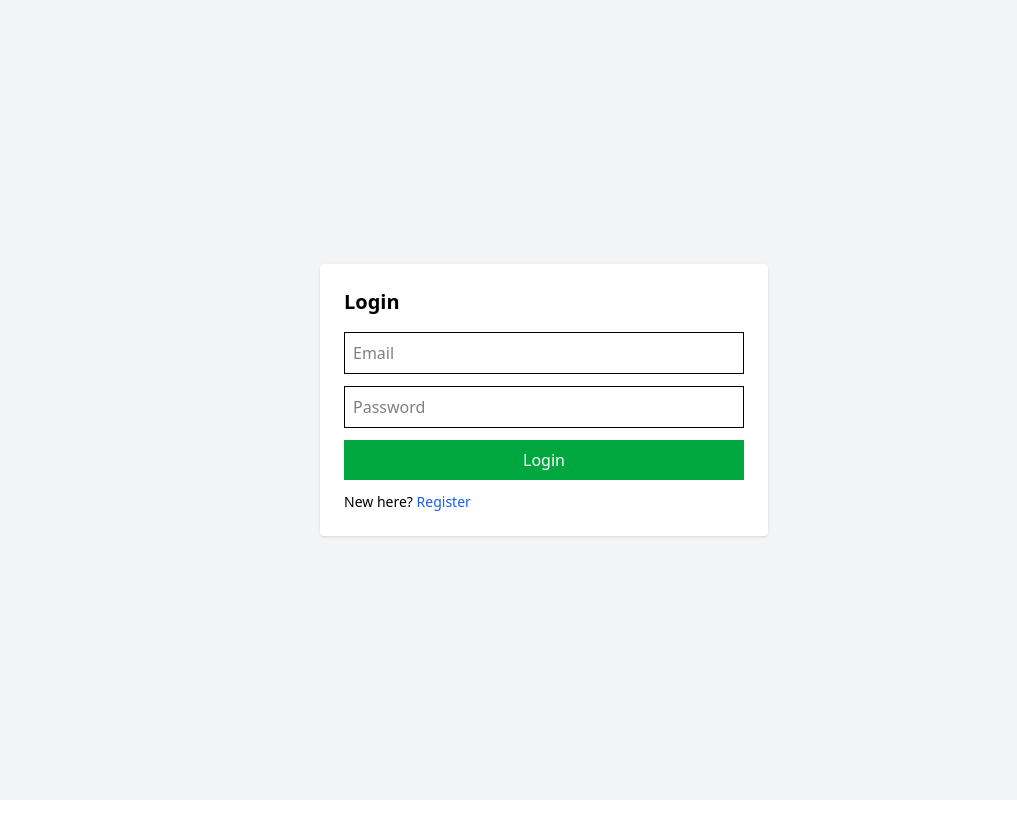
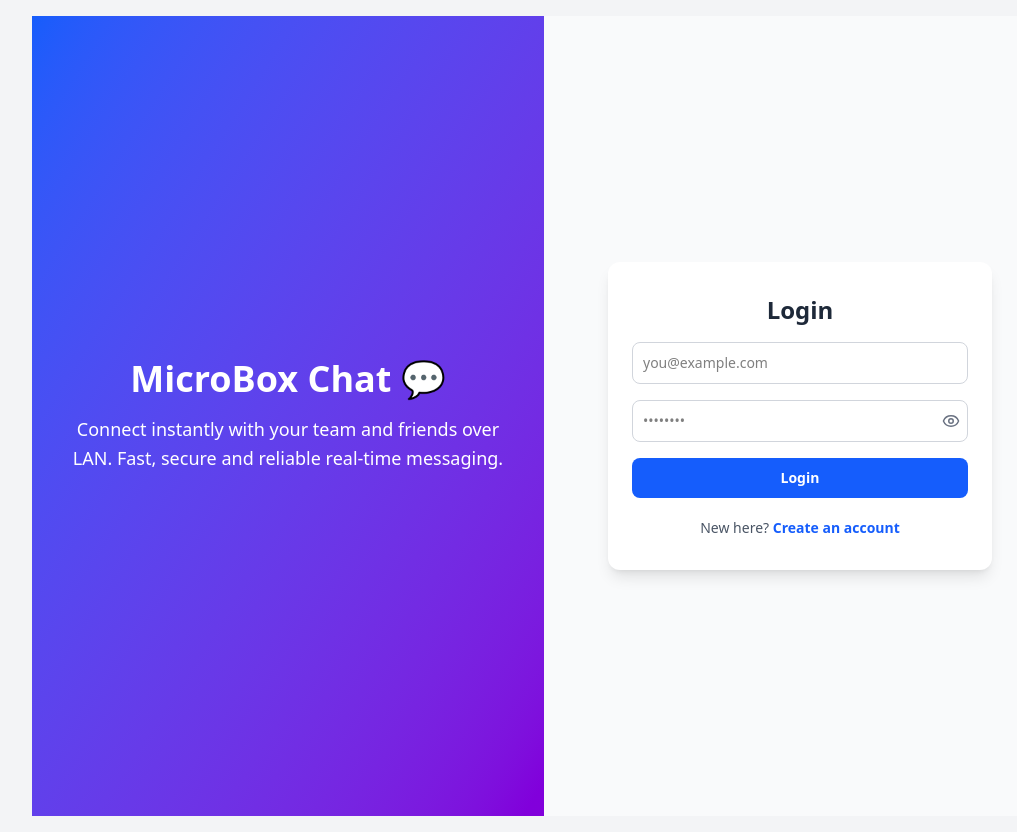
Before and after one commit to Himanshu-xeno/Microbox-chat, a React (Vite) app in the folder frontend/: page / in a window 1280 px wide. Shown: the whole page, without its empty margins (96-1113 px from the left). Before the commit the page ends 800 px from the top, so only its background shows below. Built offline with nearby package versions, Linux system fonts and the light colour scheme.

Commit message:
Updated the login & register file

```diff
--- a/frontend/src/Login.jsx
+++ b/frontend/src/Login.jsx
@@ -1,8 +1,10 @@
 import { useState } from "react";
+import { Eye, EyeOff } from "lucide-react"; // 👈 install: npm install lucide-react
 
 export default function Login({ onAuth, switchToRegister }) {
   const [email, setEmail] = useState("");
   const [password, setPassword] = useState("");
+  const [showPassword, setShowPassword] = useState(false);
   const [error, setError] = useState("");
 
   async function handleSubmit(e) {
@@ -29,15 +31,72 @@ export default function Login({ onAuth, switchToRegister }) {
   }
 
   return (
-    <div className="max-w-md mx-auto my-8 p-6 bg-white rounded shadow">
-      <h2 className="text-xl font-semibold mb-4">Login</h2>
-      {error && <div className="text-red-600 mb-2">{error}</div>}
-      <form onSubmit={handleSubmit} className="space-y-3">
-        <input className="w-full p-2 border" placeholder="Email" value={email} onChange={e=>setEmail(e.target.value)} />
-        <input className="w-full p-2 border" placeholder="Password" type="password" value={password} onChange={e=>setPassword(e.target.value)} />
-        <button className="w-full p-2 bg-green-600 text-white">Login</button>
-      </form>
-      <p className="mt-3 text-sm">New here? <button className="text-blue-600" onClick={switchToRegister}>Register</button></p>
+    <div className="h-screen grid grid-cols-1 md:grid-cols-2 overflow-hidden">
+      {/* Left branding */}
+      <div className="hidden md:flex flex-col items-center justify-center bg-gradient-to-br from-blue-600 to-purple-700 text-white p-8">
+        <h1 className="text-4xl font-bold mb-4">MicroBox Chat 💬</h1>
+        <p className="text-lg leading-relaxed max-w-md text-center">
+          Connect instantly with your team and friends over LAN.
+          Fast, secure and reliable real-time messaging.
+        </p>
+      </div>
+
+      {/* Right form */}
+      <div className="flex items-center justify-center bg-gray-50">
+        <div className="w-full max-w-sm bg-white rounded-xl shadow-lg px-6 py-8">
+          <h2 className="text-2xl font-bold text-gray-800 mb-4 text-center">
+            Login
+          </h2>
+
+          {error && (
+            <div className="text-red-600 text-sm mb-4 text-center">{error}</div>
+          )}
+
+          <form onSubmit={handleSubmit} className="space-y-4">
+            {/* Email */}
+            <input
+              className="w-full p-2.5 rounded-lg border border-gray-300 focus:ring-2 focus:ring-blue-500 focus:outline-none text-sm"
+              type="email"
+              placeholder="you@example.com"
+              value={email}
+              onChange={(e) => setEmail(e.target.value)}
+            />
+
+            {/* Password with toggle */}
+            <div className="relative">
+              <input
+                className="w-full p-2.5 rounded-lg border border-gray-300 focus:ring-2 focus:ring-blue-500 focus:outline-none text-sm pr-10"
+                type={showPassword ? "text" : "password"}
+                placeholder="••••••••"
+                value={password}
+                onChange={(e) => setPassword(e.target.value)}
+              />
+              <button
+                type="button"
+                onClick={() => setShowPassword((prev) => !prev)}
+                className="absolute inset-y-0 right-2 flex items-center text-gray-500 hover:text-gray-700"
+              >
+                {showPassword ? <EyeOff size={18} /> : <Eye size={18} />}
+              </button>
+            </div>
+
+            {/* Login Button */}
+            <button className="w-full py-2.5 rounded-lg bg-blue-600 text-white font-semibold hover:bg-blue-700 transition text-sm">
+              Login
+            </button>
+          </form>
+
+          <p className="mt-5 text-sm text-center text-gray-600">
+            New here?{" "}
+            <button
+              onClick={switchToRegister}
+              className="text-blue-600 font-semibold hover:underline"
+            >
+              Create an account
+            </button>
+          </p>
+        </div>
+      </div>
     </div>
   );
 }
--- a/frontend/src/Register.jsx
+++ b/frontend/src/Register.jsx
@@ -1,9 +1,11 @@
 import { useState } from "react";
+import { Eye, EyeOff } from "lucide-react"; // install: npm install lucide-react
 
 export default function Register({ onAuth, switchToLogin }) {
   const [name, setName] = useState("");
   const [email, setEmail] = useState("");
   const [password, setPassword] = useState("");
+  const [showPassword, setShowPassword] = useState(false);
   const [error, setError] = useState("");
 
   async function handleSubmit(e) {
@@ -20,7 +22,6 @@ export default function Register({ onAuth, switchToLogin }) {
         setError(data.message || "Registration failed");
         return;
       }
-      // Save token & user
       localStorage.setItem("token", data.token);
       localStorage.setItem("user", JSON.stringify(data.user));
       onAuth(data.user);
@@ -31,16 +32,82 @@ export default function Register({ onAuth, switchToLogin }) {
   }
 
   return (
-    <div className="max-w-md mx-auto my-8 p-6 bg-white rounded shadow">
-      <h2 className="text-xl font-semibold mb-4">Register</h2>
-      {error && <div className="text-red-600 mb-2">{error}</div>}
-      <form onSubmit={handleSubmit} className="space-y-3">
-        <input className="w-full p-2 border" placeholder="Name" value={name} onChange={e=>setName(e.target.value)} />
-        <input className="w-full p-2 border" placeholder="Email" value={email} onChange={e=>setEmail(e.target.value)} />
-        <input className="w-full p-2 border" placeholder="Password" type="password" value={password} onChange={e=>setPassword(e.target.value)} />
-        <button className="w-full p-2 bg-blue-600 text-white">Register</button>
-      </form>
-      <p className="mt-3 text-sm">Already have an account? <button className="text-blue-600" onClick={switchToLogin}>Login</button></p>
+    <div className="h-screen grid grid-cols-1 md:grid-cols-2 overflow-hidden">
+      {/* Left branding */}
+      <div className="hidden md:flex flex-col items-center justify-center bg-gradient-to-br from-pink-500 to-orange-600 text-white p-12">
+        <h1 className="text-5xl font-extrabold mb-4">Join MicroBox 🚀</h1>
+        <p className="text-lg leading-relaxed max-w-md text-center">
+          Create your free account and start chatting with your peers in a secure and private LAN environment.
+        </p>
+      </div>
+
+      {/* Right form */}
+      <div className="flex items-center justify-center bg-gray-50">
+        <div className="w-full max-w-sm bg-white rounded-2xl shadow-lg px-8 py-10 flex flex-col justify-center">
+          <h2 className="text-3xl font-bold text-gray-800 mb-6 text-center">
+            Register
+          </h2>
+
+          {error && (
+            <div className="text-red-600 text-sm mb-4 text-center">{error}</div>
+          )}
+
+          <form onSubmit={handleSubmit} className="space-y-5">
+            {/* Name */}
+            <input
+              className="w-full p-3 rounded-xl border border-gray-300 focus:ring-2 focus:ring-pink-500 focus:outline-none text-sm"
+              placeholder="Full Name"
+              value={name}
+              onChange={(e) => setName(e.target.value)}
+              required
+            />
+
+            {/* Email */}
+            <input
+              className="w-full p-3 rounded-xl border border-gray-300 focus:ring-2 focus:ring-pink-500 focus:outline-none text-sm"
+              type="email"
+              placeholder="you@example.com"
+              value={email}
+              onChange={(e) => setEmail(e.target.value)}
+              required
+            />
+
+            {/* Password with toggle */}
+            <div className="relative">
+              <input
+                className="w-full p-3 rounded-xl border border-gray-300 focus:ring-2 focus:ring-pink-500 focus:outline-none text-sm pr-10"
+                type={showPassword ? "text" : "password"}
+                placeholder="••••••••"
+                value={password}
+                onChange={(e) => setPassword(e.target.value)}
+                required
+              />
+              <button
+                type="button"
+                onClick={() => setShowPassword((prev) => !prev)}
+                className="absolute inset-y-0 right-3 flex items-center text-gray-500 hover:text-gray-700"
+              >
+                {showPassword ? <EyeOff size={20} /> : <Eye size={20} />}
+              </button>
+            </div>
+
+            {/* Register Button */}
+            <button className="w-full py-3 rounded-xl bg-pink-600 text-white font-semibold hover:bg-pink-700 transition text-sm">
+              Register
+            </button>
+          </form>
+
+          <p className="mt-6 text-sm text-center text-gray-600">
+            Already have an account?{" "}
+            <button
+              onClick={switchToLogin}
+              className="text-pink-600 font-semibold hover:underline"
+            >
+              Login
+            </button>
+          </p>
+        </div>
+      </div>
     </div>
   );
 }
--- /dev/null
+++ b/package.json
@@ -0,0 +1,5 @@
+{
+  "dependencies": {
+    "lucide-react": "^0.544.0"
+  }
+}
```
Also changed, not shown: 1 other file (tests, documents, lock files or other folders).
